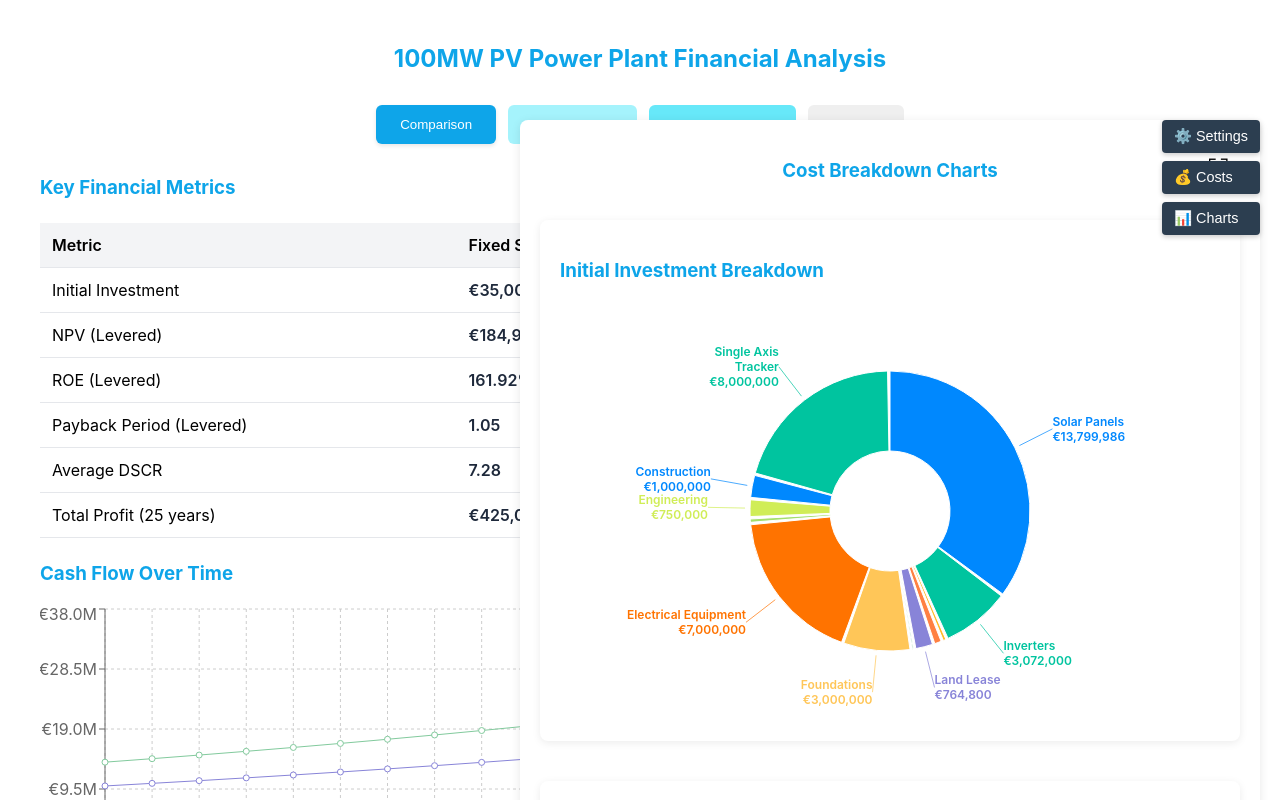
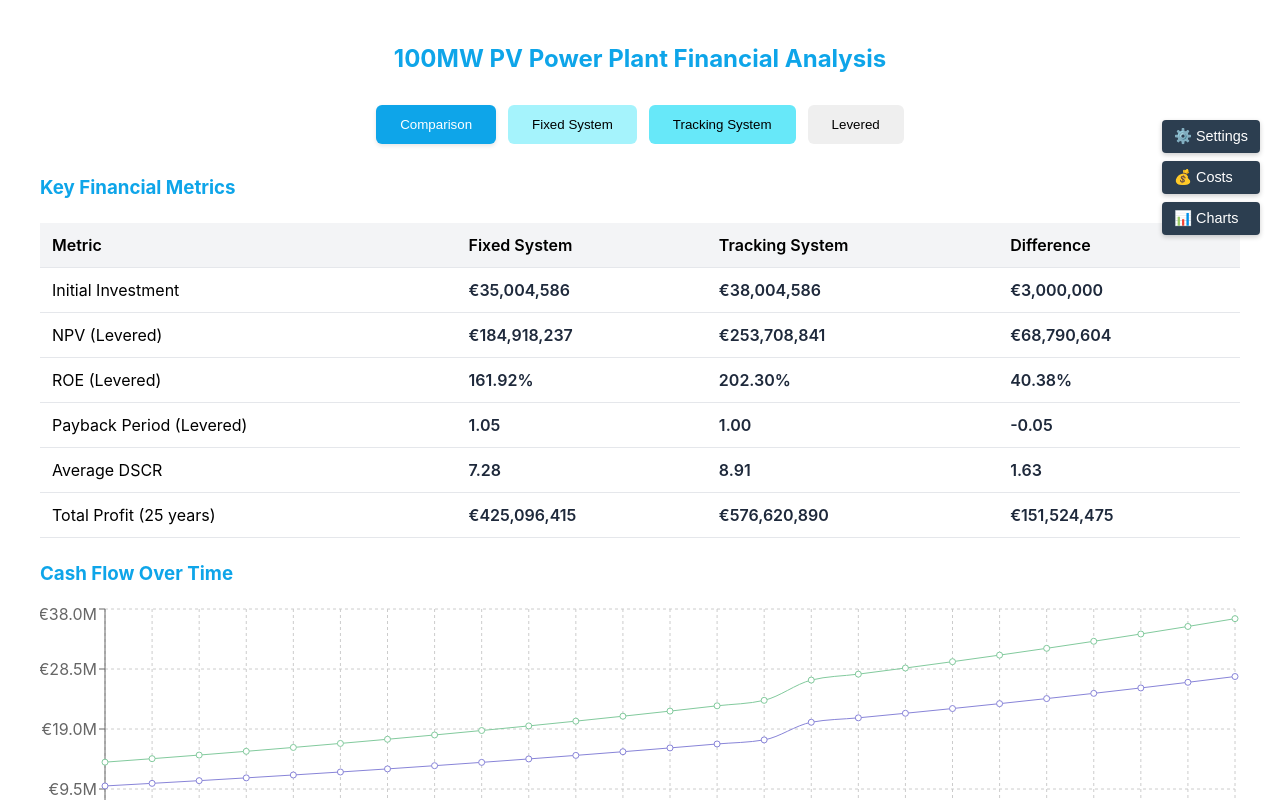
Before and after one commit to shakito999/Photovoltaic-Calculator, a React (Create React App) app: page / in a window 1280 px wide. Shown: the top 800 px of the page. Built offline with nearby package versions, Linux system fonts and the light colour scheme.

Commit message:
Update App.js
Does not show the Cost Breakdown Charts on load anymore

```diff
--- a/src/App.js
+++ b/src/App.js
@@ -10,7 +10,7 @@ const SolarPlantFinancialAnalysis = () => {
   const [showSettings, setShowSettings] = useState(false);
   const [showAdvanced, setShowAdvanced] = useState(false);
   const [showCostBreakdown, setShowCostBreakdown] = useState(false);
-  const [showPieCharts, setShowPieCharts] = useState(true);
+  const [showPieCharts, setShowPieCharts] = useState(false);
   const [expandedChart, setExpandedChart] = useState(null);
   const [isFullScreen, setIsFullScreen] = useState(false);
 
```
